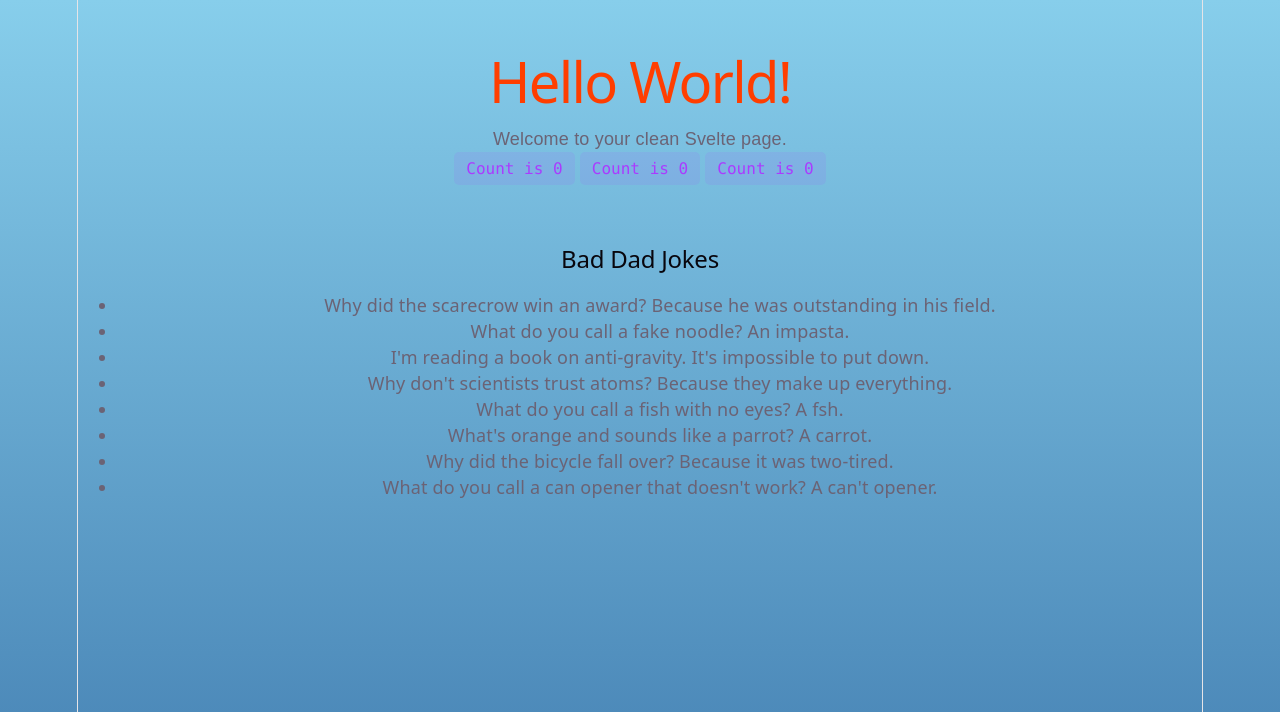
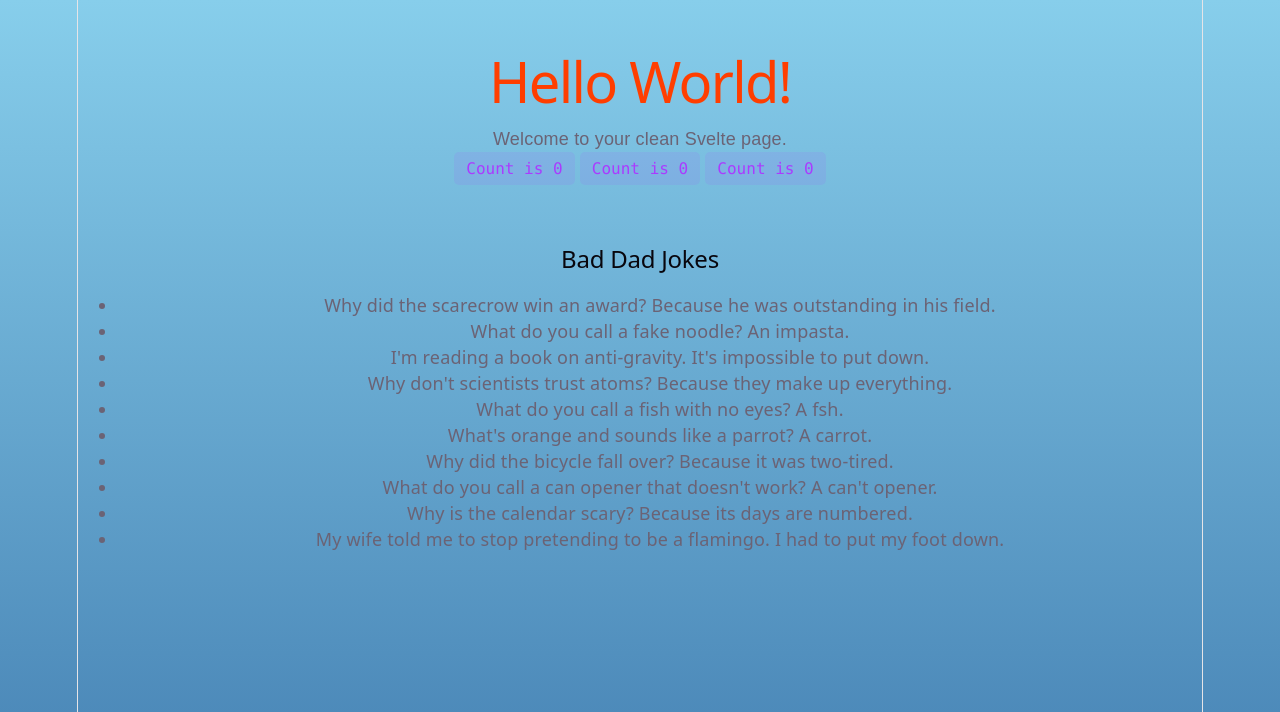
Before and after one commit to RobotLeopard86/FrontierCascadiaRepo, a Svelte app in the folder simpleapp/: page / in a window 1280 px wide. Shown: the top 712 px of the page. Built offline with nearby package versions, Linux system fonts and the light colour scheme.

Commit message:
Agent update: Put them in the web page

```diff
--- a/simpleapp/src/App.svelte
+++ b/simpleapp/src/App.svelte
@@ -22,6 +22,8 @@
     <li>What's orange and sounds like a parrot? A carrot.</li>
     <li>Why did the bicycle fall over? Because it was two-tired.</li>
     <li>What do you call a can opener that doesn't work? A can't opener.</li>
+    <li>Why is the calendar scary? Because its days are numbered.</li>
+    <li>My wife told me to stop pretending to be a flamingo. I had to put my foot down.</li>
   </ul>
 </section>
 
```
